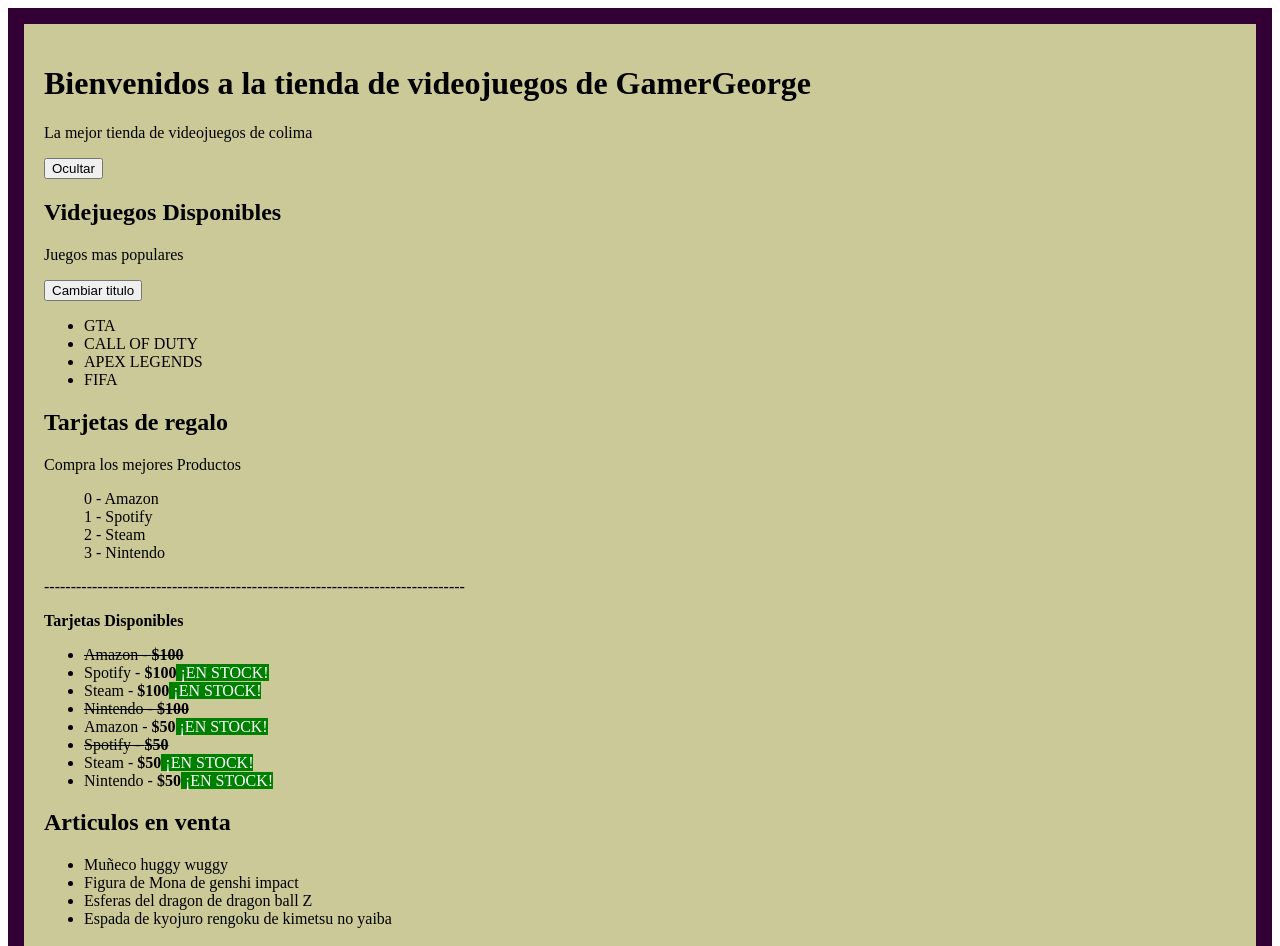
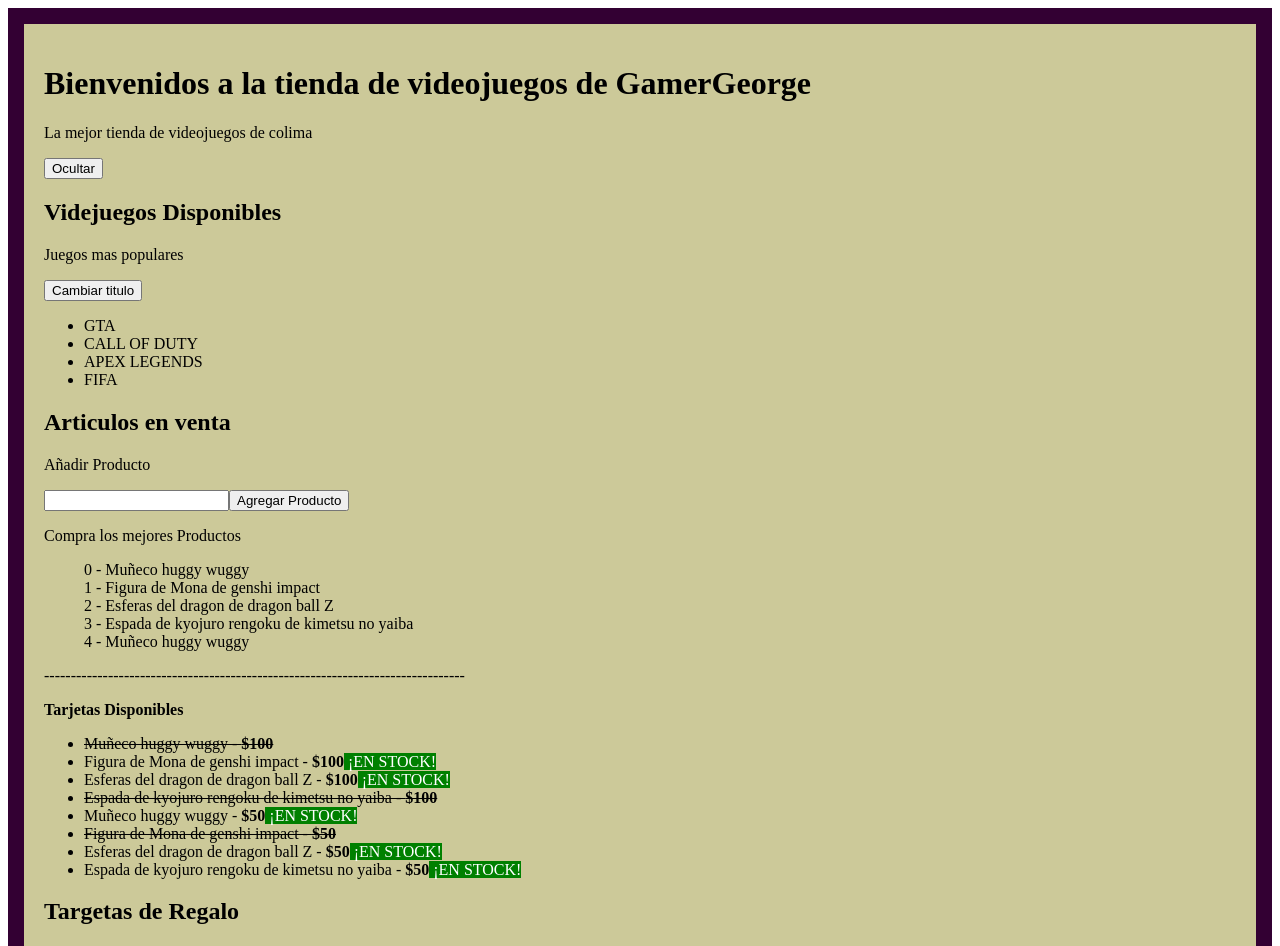
Before and after one commit to JorgeIvan0304/angular, an Angular app in the folder videojuegos/: page / in a window 1280 px wide. Shown: the top 946 px of the page. Built offline with nearby package versions, Linux system fonts and the light colour scheme.

Commit message:
correccion y agregar productos

```diff
--- a/videojuegos/src/app/app.module.ts
+++ b/videojuegos/src/app/app.module.ts
@@ -1,5 +1,6 @@
 import { NgModule } from '@angular/core';
 import { BrowserModule } from '@angular/platform-browser';
+import { FormsModule } from '@angular/forms';
 
 import { AppComponent } from './app.component';
 import { VideojuegoComponent } from './videojuego/videojuego.component';
@@ -14,7 +15,8 @@
     ArticulosComponent
   ],
   imports: [
-    BrowserModule
+    BrowserModule,
+    FormsModule
   ],
   providers: [],
   bootstrap: [AppComponent]
--- a/videojuegos/src/app/articulos/articulos.component.html
+++ b/videojuegos/src/app/articulos/articulos.component.html
@@ -1,7 +1,7 @@
-<h2> Articulos en venta </h2>
+<h2> Targetas de Regalo</h2>
 <ul>
-    <li>Muñeco huggy wuggy </li>
-    <li>Figura de Mona de genshi impact</li>
-    <li>Esferas del dragon de dragon ball Z </li>
-    <li>Espada de kyojuro rengoku de kimetsu no yaiba</li>
+    <li>Amazon </li>
+    <li>Spotify</li>
+    <li>Netflix</li>
+    <li>Steam</li>
 </ul>
--- a/videojuegos/src/app/zapatillas/zapatillas.component.html
+++ b/videojuegos/src/app/zapatillas/zapatillas.component.html
@@ -1,4 +1,8 @@
 <h2>{{titulo}}</h2>
+
+<p>Añadir Producto</p>
+<input type="text" [(ngModel)]="producto"> <button (click)="getAddProducto()">Agregar Producto</button>
+
 <p>Compra los mejores Productos</p>
 <ul>
     <li style="list-style: none ;" *ngFor="let marca of marcas; let indice = index">{{indice+' - '+marca}} </li>
--- a/videojuegos/src/app/zapatillas/zapatillas.component.ts
+++ b/videojuegos/src/app/zapatillas/zapatillas.component.ts
@@ -7,21 +7,23 @@
 })
 
 export class ZapatillasComponent implements OnInit{
-    public titulo: string = "Tarjetas de regalo";
+    public titulo: string = "Articulos en venta";
     public zapatillas: Array<Zapatilla>;
     public marcas: String[];
+    public producto:string;
 
     constructor(){
         this.marcas = new Array();
+        this.producto = "";
         this.zapatillas = [
-            new Zapatilla('Amazon',100, 3234354534534,'LATAM', false),
-            new Zapatilla('Spotify',100, 65765756756756,'JPN', true),
-            new Zapatilla('Steam',100, 546546456546456,'EU', true),
-            new Zapatilla('Nintendo',100, 565464565464,'USA', false),
-            new Zapatilla('Amazon',50, 3234354534534,'LATAM', true),
-            new Zapatilla('Spotify',50, 65765756756756,'JPN', false),
-            new Zapatilla('Steam',50, 546546456546456,'EU', true),
-            new Zapatilla('Nintendo',50, 565464565464,'USA', true),
+            new Zapatilla('Muñeco huggy wuggy ',100, 3234354534534,'LATAM', false),
+            new Zapatilla('Figura de Mona de genshi impact',100, 65765756756756,'JPN', true),
+            new Zapatilla('Esferas del dragon de dragon ball Z',100, 546546456546456,'EU', true),
+            new Zapatilla('Espada de kyojuro rengoku de kimetsu no yaiba',100, 565464565464,'USA', false),
+            new Zapatilla('Muñeco huggy wuggy',50, 3234354534534,'LATAM', true),
+            new Zapatilla('Figura de Mona de genshi impact',50, 65765756756756,'JPN', false),
+            new Zapatilla('Esferas del dragon de dragon ball Z',50, 546546456546456,'EU', true),
+            new Zapatilla('Espada de kyojuro rengoku de kimetsu no yaiba',50, 565464565464,'USA', true),
         ]
     }
 
@@ -38,4 +40,9 @@
        }) ;
        console.log(this.marcas)
     }
+
+    getAddProducto(){
+        this.marcas.push(this.producto);
+        alert("Producto agregado exitosamente");
+    }
 }
```
